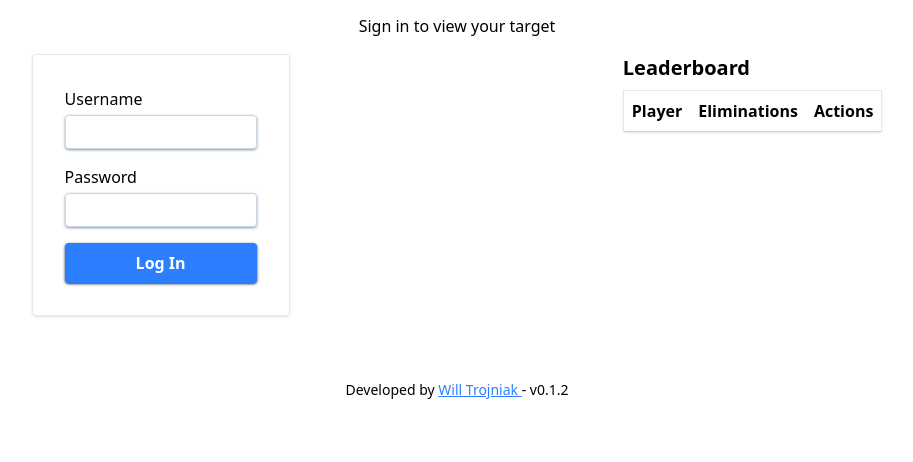
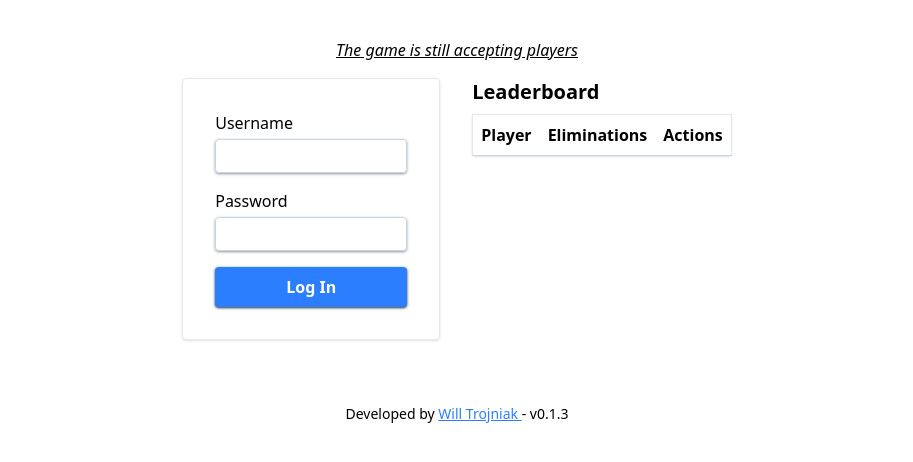
Before and after one commit to willtrojniak/assassins, a Flask app: template templates/game.html in a window 1280 px wide. Shown: the part 70-532 px from the top of the page, without its empty margins (183-1096 px from the left). Run offline with Flask 3, Linux system fonts and the light colour scheme; the template is opened without the code that fills it, so the values that code supplies are empty; style sheets or scripts are compiled from the project's sources.

Commit message:
style: 🎨 cleaned up game landing page

```diff
--- a/templates/footer.html
+++ b/templates/footer.html
@@ -1,4 +1,4 @@
 <footer class="text-sm text-center">
   Developed by <a href="https://willtrojniak.com" class="underline text-blue-500"> Will Trojniak </a>
-  - v0.1.2
+  - v0.1.3
 </footer>
--- a/templates/game.html
+++ b/templates/game.html
@@ -14,21 +14,21 @@
     {% elif target %}
     <span> Your target is: <i>{{ target.username }}</i></span>
     {% endif %}
-    {% else %}
-    <span>Sign in to view your target</span>
     {% endif %}
-  </div>
-  {% if user and user.id == game.owner and not game.started %}
-  <div class="text-center mb-4">
+    <br />
+    {% if not game.started %}
+    <i class="font-light underline">The game is still accepting players</i>
+    {% if user and user.id == game.owner %}
     <form action="{{ url_for('game.start_game_handler', game_id_param=id )}}" method="post">
       <button type="submit"
-        class="shadow shadow-gray-700 bg-blue-500 font-bold text-white p-2 duration-100 hover:cursor-pointer hover:bg-blue-700 rounded">
+        class="mt-2 shadow shadow-gray-700 bg-blue-500 font-bold text-white p-2 duration-100 hover:cursor-pointer hover:bg-blue-700 rounded">
         Start Game
       </button>
     </form>
+    {% endif %}
+    {% endif %}
   </div>
-  {% endif %}
-  <div class="flex flex-row flex-wrap justify-around mb-16 gap-8 px-16">
+  <div class="flex flex-row flex-wrap justify-center mb-16 gap-8 px-16">
     <form action="{{ url_for('game.login_post_handler', game_id_param=id )}}" method="post"
       class="border border-slate-200 shadow p-8 rounded flex flex-col">
       <label for="username" class="font-light mb-1">Username</label>
@@ -68,14 +68,16 @@
               {{ u.elimination_count }}
             </td>
             {% if user and user.id == game.owner and not game.started %}
-            <td>
+            <td class="p-2">
               <form action="{{ url_for('game.remove_user_handler', game_id_param=id )}}" method="post">
                 <input type="hidden" name="user_id" value="{{u.id}}" />
-                <button type="submit">Remove</button>
+                <button type="submit"
+                  class="text-white rounded bg-gray-600 py-1 px-2 hover:cursor-pointer hover:bg-gray-700 duration-100">
+                  Remove
+                </button>
               </form>
             </td>
-            {% endif %}
-            {% if user and user.id == game.owner %}
+            {% elif user and user.id == game.owner %}
             <td class="flex gap-1 p-2">
               {% if game.started and not u.eliminated %}
               <form action="{{ url_for('game.eliminate_user_target_handler', game_id_param=id )}}" method="post">
```
